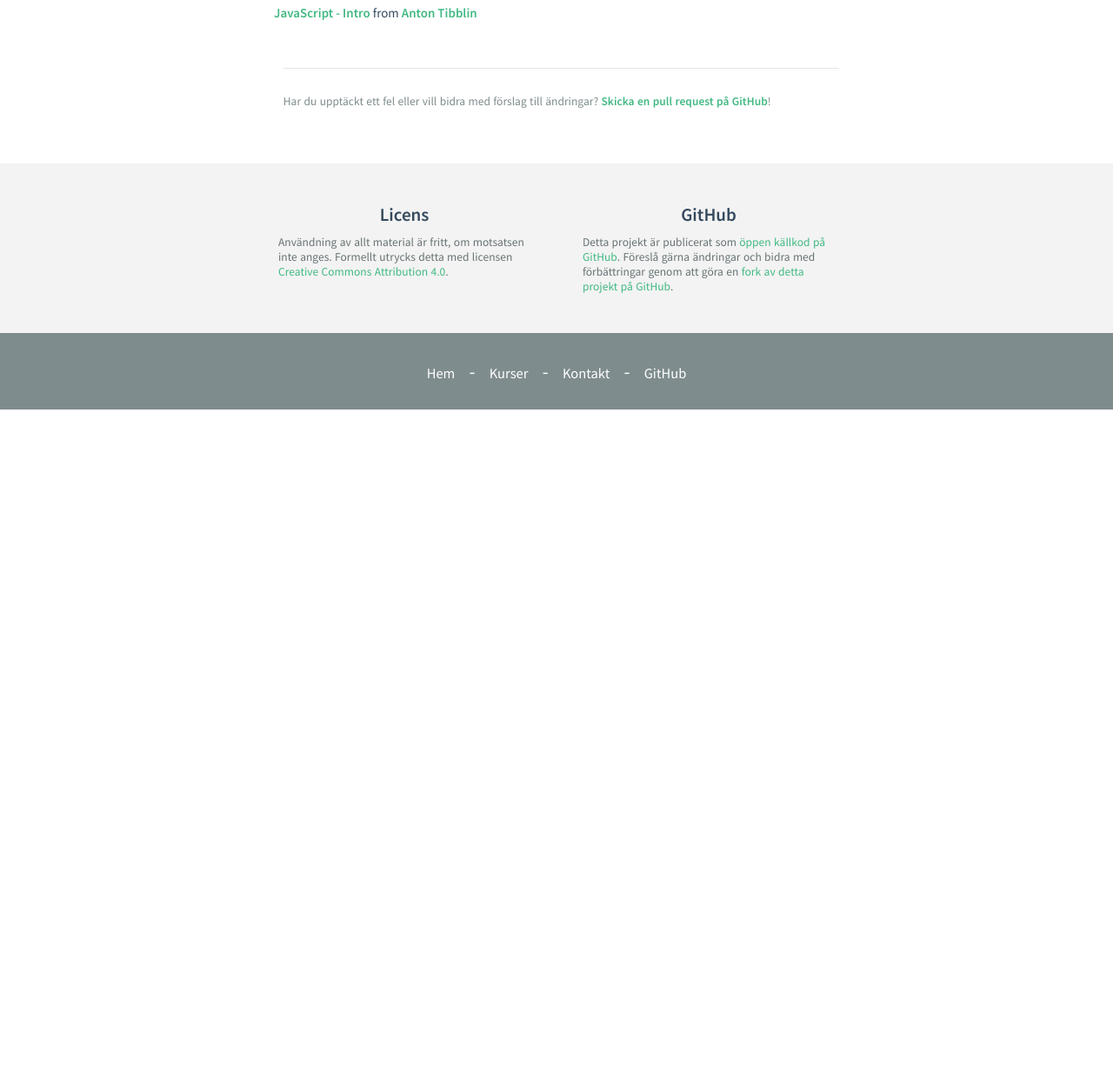
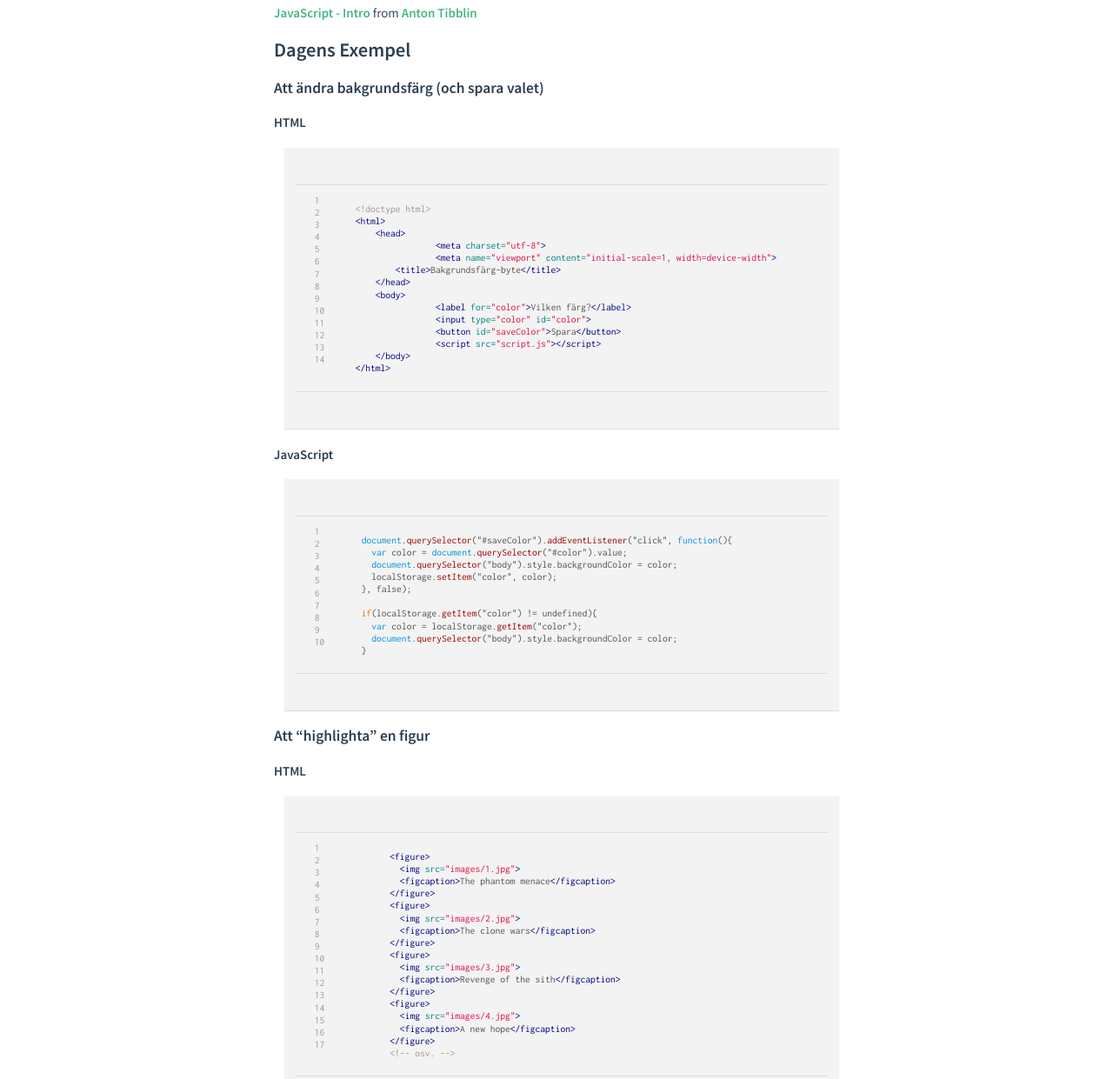
Before and after one commit to mau-dvmt/mah-dv.github.io, a Jekyll site: the page built from courses/da344a-da355a/lectures/le4.md, in a window 1280 px wide and 1400 px high, scrolled down 494 px, cut to the strip 159-1400 px from the top of the window. Shown: the whole strip at 87% size. Built offline with Jekyll 4.4.1, drawn with Linux system fonts in a browser that asks for light colours; before the commit the page ends 1124 px from its top, so only the background shows below that; some of the changed text lies outside the part shown.

Commit message:
Added examples to lecture

```diff
--- a/courses/da344a-da355a/lectures/le4.md
+++ b/courses/da344a-da355a/lectures/le4.md
@@ -6,3 +6,79 @@ code: "da344a-da355a"
 # Introduktion till JavaScript
 
 <iframe src="//www.slideshare.net/slideshow/embed_code/key/vrpqpz81JRPWxJ" width="595" height="485" frameborder="0" marginwidth="0" marginheight="0" scrolling="no" style="border:1px solid #CCC; border-width:1px; margin-bottom:5px; max-width: 100%;" allowfullscreen> </iframe> <div style="margin-bottom:5px"> <strong> <a href="//www.slideshare.net/AntonTibblin/javascript-intro-57743384" title="JavaScript - Intro" target="_blank">JavaScript - Intro</a> </strong> from <strong><a href="//www.slideshare.net/AntonTibblin" target="_blank">Anton Tibblin</a></strong> </div>
+
+
+## Dagens Exempel
+
+### Att ändra bakgrundsfärg (och spara valet)
+
+#### HTML
+
+{% highlight html linenos %}
+<!doctype html>
+<html>
+    <head>
+		<meta charset="utf-8">
+		<meta name="viewport" content="initial-scale=1, width=device-width">
+        <title>Bakgrundsfärg-byte</title>
+    </head>
+    <body>
+		<label for="color">Vilken färg?</label>
+		<input type="color" id="color">
+		<button id="saveColor">Spara</button>
+		<script src="script.js"></script>
+    </body>
+</html>
+{% endhighlight %}
+
+#### JavaScript
+
+{% highlight js linenos %}
+document.querySelector("#saveColor").addEventListener("click", function(){
+  var color = document.querySelector("#color").value;
+  document.querySelector("body").style.backgroundColor = color;
+  localStorage.setItem("color", color);
+}, false);
+
+if(localStorage.getItem("color") != undefined){
+  var color = localStorage.getItem("color");
+  document.querySelector("body").style.backgroundColor = color;
+}
+{% endhighlight %}
+
+### Att "highlighta" en figur
+
+#### HTML
+
+{% highlight html linenos %}
+<figure>
+  <img src="images/1.jpg">
+  <figcaption>The phantom menace</figcaption>
+</figure>
+<figure>
+  <img src="images/2.jpg">
+  <figcaption>The clone wars</figcaption>
+</figure>
+<figure>
+  <img src="images/3.jpg">
+  <figcaption>Revenge of the sith</figcaption>
+</figure>
+<figure>
+  <img src="images/4.jpg">
+  <figcaption>A new hope</figcaption>
+</figure>
+<!-- osv. -->
+{% endhighlight %}
+
+#### JavaScript
+
+{% highlight js linenos %}
+var figures = document.querySelectorAll("figure");
+for(var i = 0; i < figures.length; i++){
+	figures[i].addEventListener("click", colorize, false);
+}
+
+function colorize(){
+	this.style.backgroundColor = "#aaa";
+}
+{% endhighlight %}
```
Also changed, not shown: courses/da344a-da355a/exercises/ex3.md (+9 -9 lines).
